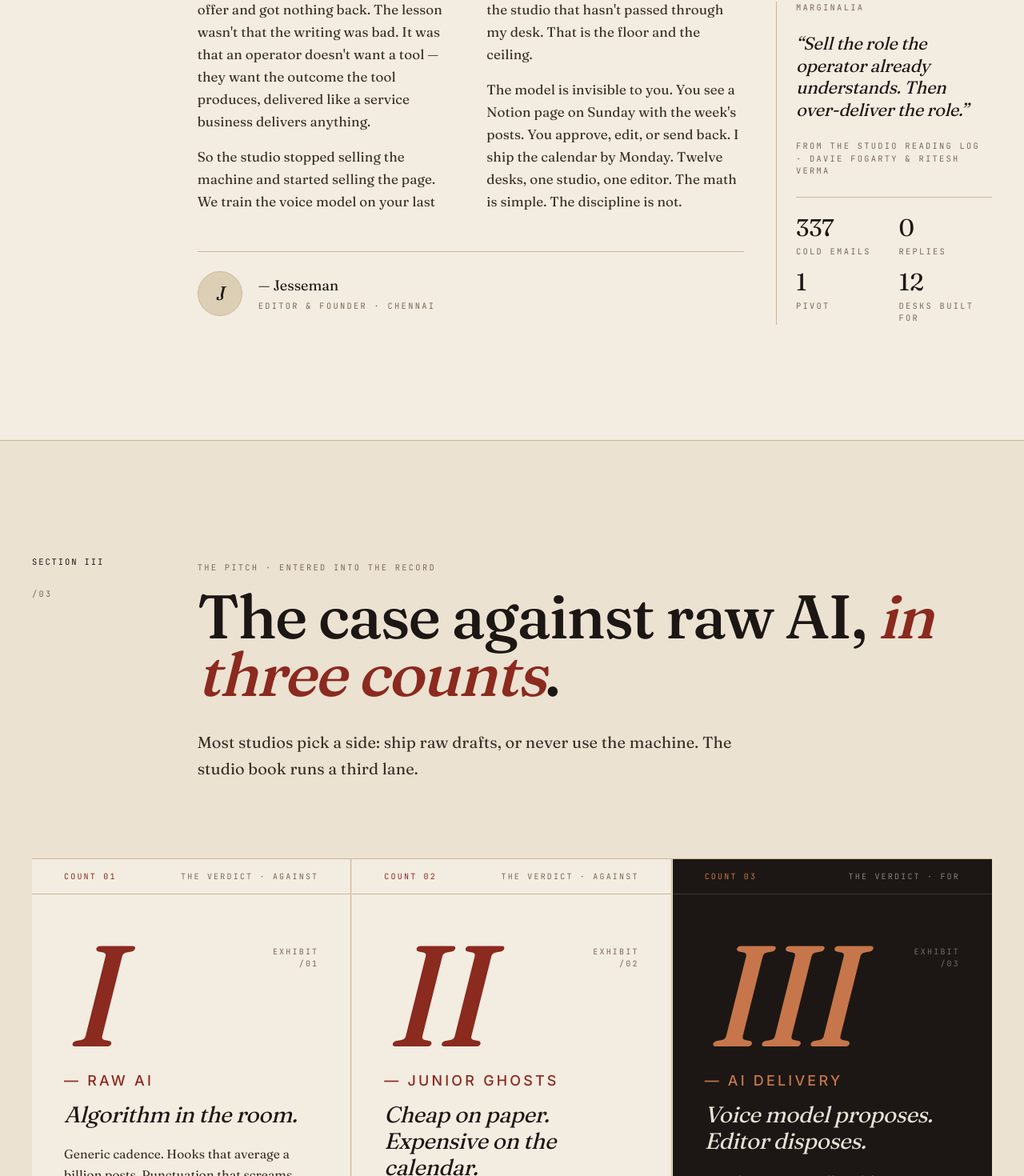
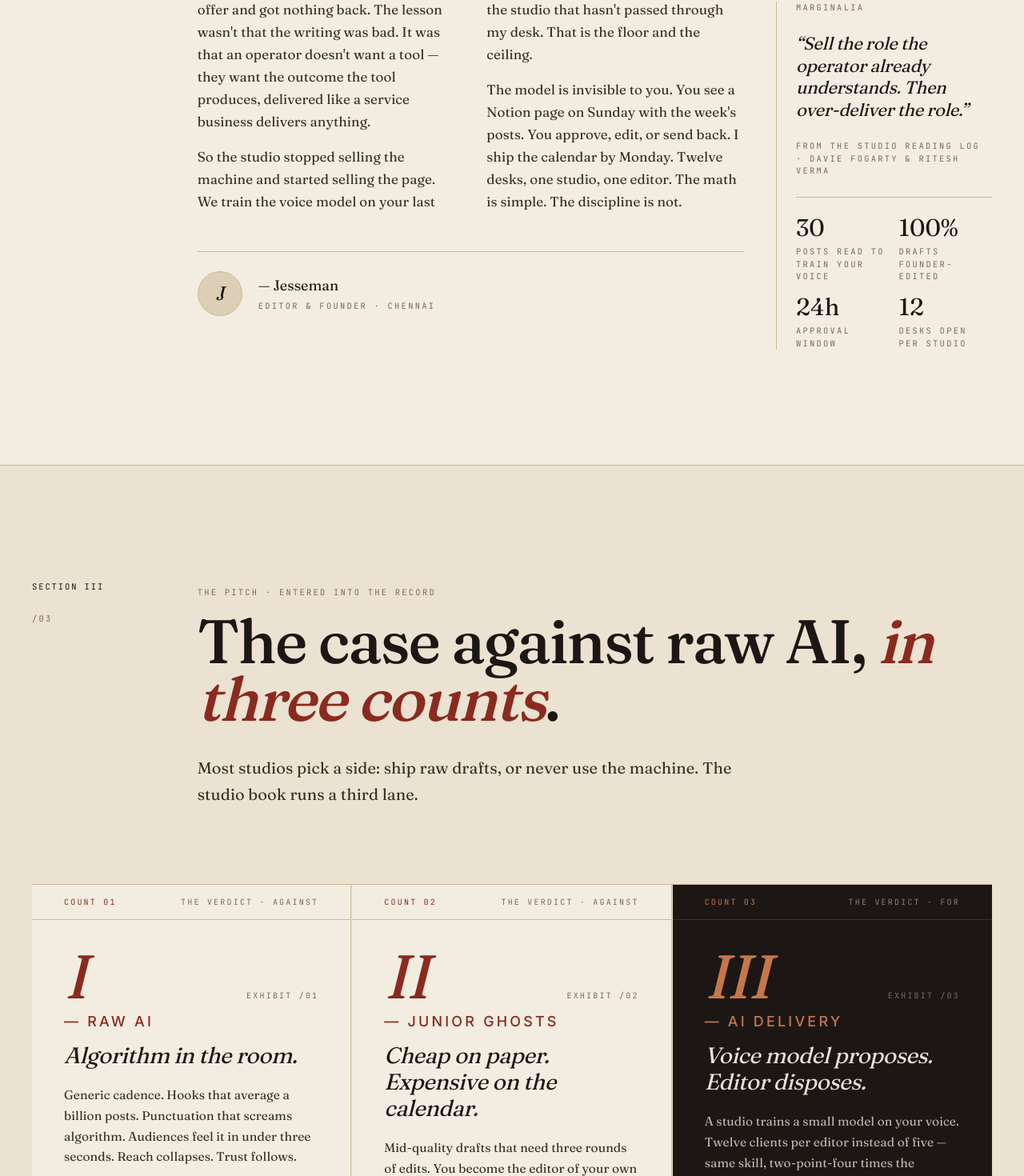
Before and after one commit to Jesseman-418/stratum-content, a Next.js app: page / in a window 1280 px wide. Shown: the part 2061-3531 px from the top of the page at 80% size. Built offline with nearby package versions, Linux system fonts and the light colour scheme.

Commit message:
Replace 337/0 origin stats with positive operating stats · shrink Pitch Roman numerals

```diff
--- a/src/components/v2/editors-note.tsx
+++ b/src/components/v2/editors-note.tsx
@@ -111,10 +111,10 @@ export function EditorsNoteV2() {
 
             <div className="v2-rule-t pt-5 grid grid-cols-2 gap-3">
               {[
-                ["337", "Cold emails"],
-                ["0", "Replies"],
-                ["1", "Pivot"],
-                ["12", "Desks built for"],
+                ["30", "Posts read to train your voice"],
+                ["100%", "Drafts founder-edited"],
+                ["24h", "Approval window"],
+                ["12", "Desks open per studio"],
               ].map(([n, l]) => (
                 <div key={l} className="flex flex-col gap-1">
                   <span className="v2-serif text-3xl">{n}</span>
--- a/src/components/v2/pitch.tsx
+++ b/src/components/v2/pitch.tsx
@@ -123,11 +123,11 @@ export function PitchV2() {
                 </div>
 
                 {/* Roman numeral display */}
-                <div className="px-8 md:px-10 pt-10 md:pt-14 pb-6 flex items-start justify-between gap-6">
+                <div className="px-8 md:px-10 pt-8 md:pt-10 pb-3 flex items-baseline justify-between gap-6">
                   <span
-                    className="v2-serif leading-[0.78] tracking-[-0.04em] block"
+                    className="v2-serif leading-[0.82] tracking-[-0.03em] block"
                     style={{
-                      fontSize: "clamp(7rem, 14vw, 12rem)",
+                      fontSize: "clamp(3.5rem, 6vw, 5.5rem)",
                       fontVariationSettings:
                         '"opsz" 144, "SOFT" 100, "WONK" 1',
                       color: isFor ? "var(--v2-accent-2)" : "var(--v2-accent)",
@@ -137,16 +137,14 @@ export function PitchV2() {
                     {c.roman}
                   </span>
                   <span
-                    className="v2-mono text-[10px] tracking-[0.22em] uppercase mt-2 text-right"
+                    className="v2-mono text-[10px] tracking-[0.22em] uppercase text-right"
                     style={{
                       color: isFor
                         ? "rgba(243, 236, 225, 0.4)"
                         : "var(--v2-muted)",
                     }}
                   >
-                    Exhibit
-                    <br />
-                    /{c.arabic}
+                    Exhibit /{c.arabic}
                   </span>
                 </div>
 
```
